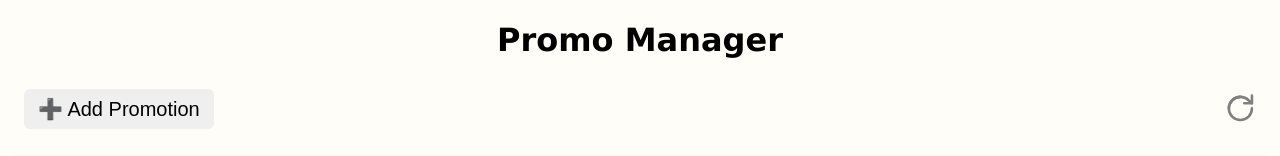
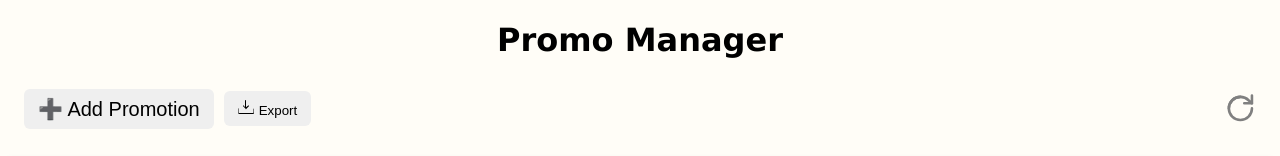
Before and after one commit to beautisui/PromoManager, a React (Vite) app in the folder PromoFrontend/: page / in a window 1280 px wide. Shown: the top 156 px of the page. Built offline with nearby package versions, Linux system fonts and the light colour scheme; no server answers.

Commit message:
Creates a Export btn and make filter options scrollable

```diff
--- a/PromoFrontend/src/App.jsx
+++ b/PromoFrontend/src/App.jsx
@@ -3,6 +3,7 @@ import { PromoTable } from './PromoTable';
 import { AddPromoBtn } from './AddPromoBtn';
 import './css/App.css';
 import { ResetIcon } from './Icons';
+import { ExportIcon } from './Icons';
 
 const App = () => {
   const [promotions, setPromotions] = useState([]);
@@ -47,17 +48,23 @@ const App = () => {
       .catch((err) => console.error("Failed to fetch options", err));
   }, []);
 
+
+
   return (
     <main>
       <h1>Promo Manager</h1>
 
       <div className="button-reset-container">
+
+        <div className="add-export-container">
           <AddPromoBtn
             promoStatus={addPromoStatus}
             setAddPromoStatus={setAddPromoStatus}
             onPromoSave={fetchPromotions}
             options={options}
           />
+          <button>{ExportIcon}Export</button>
+        </div>
 
         <ResetIcon
           className="reset-btn"
@@ -74,6 +81,8 @@ const App = () => {
         setSortOrder={setSortOrder}
         options={options}
       />
+
+
     </main>
   );
 };
--- a/PromoFrontend/src/Icons.jsx
+++ b/PromoFrontend/src/Icons.jsx
@@ -31,3 +31,15 @@ export const FilterIcon = ({ className = "" }) => (
         <path d="M3 4h18l-7 10v5l-4 2v-7L3 4z" />
     </svg>
 );
+
+
+export const ExportIcon = <svg
+    xmlns="http://www.w3.org/2000/svg"
+    width="16" height="16"
+    fill="currentColor"
+    viewBox="0 0 16 16"
+    style={{ marginRight: "5px" }}
+>
+    <path d="M.5 9.9v3.6c0 .3.2.5.5.5h14c.3 0 .5-.2.5-.5V9.9c0-.3.2-.5.5-.5s.5.2.5.5v3.6c0 .8-.7 1.5-1.5 1.5H1.5C.7 15 0 14.3 0 13.5V9.9c0-.3.2-.5.5-.5s.5.2.5.5z" />
+    <path d="M7.5 10.5c.1 0 .3-.1.4-.2l3-3c.2-.2.2-.5 0-.7s-.5-.2-.7 0L8 8.3V1.5C8 1.2 7.8 1 7.5 1S7 1.2 7 1.5v6.8L5.8 6.6c-.2-.2-.5-.2-.7 0s-.2.5 0 .7l3 3c.1.1.2.2.4.2z" />
+</svg>;
--- a/PromoFrontend/src/css/App.css
+++ b/PromoFrontend/src/css/App.css
@@ -55,3 +55,8 @@ h1 {
 .reset-btn:active {
   transform: scale(0.9);
 }
+
+.add-export-container {
+  display: flex;
+  align-items: center;
+}
--- a/PromoFrontend/src/css/FilterDropdown.css
+++ b/PromoFrontend/src/css/FilterDropdown.css
@@ -1,6 +1,4 @@
 .filter-dropdown {
-    display: block;
-
   position: absolute;
   background: white;
   border: 1px solid #ddd;
@@ -10,10 +8,6 @@
   box-shadow: 0 2px 8px rgba(0, 0, 0, 0.2);
   max-height: 300px;
   overflow-y: auto;
-  overflow: hidden;
-  text-overflow: ellipsis;
-  white-space: nowrap;
-  overflow: hidden;
 }
 
 .filter-dropdown h4 {
```
Also changed, not shown: 1 other file (tests, documents, lock files or other folders). Lines whose indentation alone changed are shown as unchanged.
